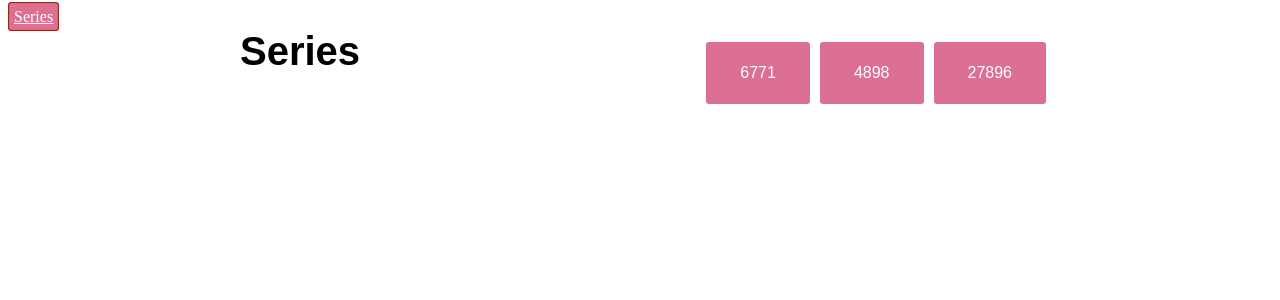
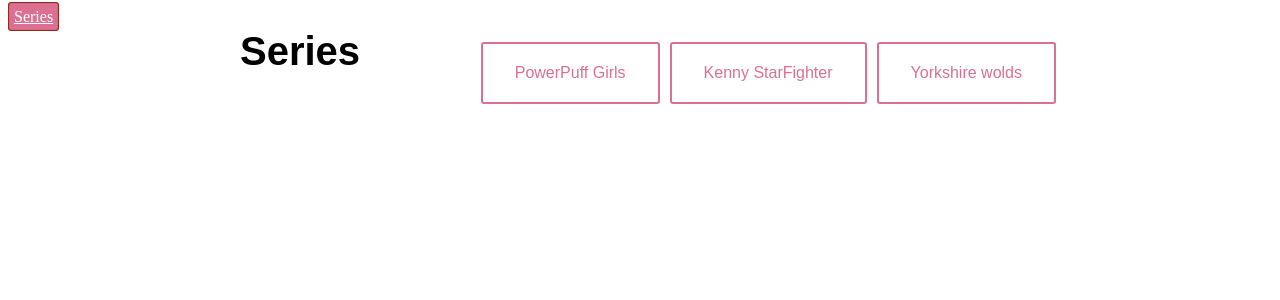
Before and after one commit to hendrikras/powerpuff, a React (Create React App) app: page / in a window 1280 px wide. Shown: the top 300 px of the page. Built offline with nearby package versions, Linux system fonts and the light colour scheme.

Commit message:
implement episode details

```diff
--- a/src/App.jsx
+++ b/src/App.jsx
@@ -1,7 +1,6 @@
 import React from 'react';
 import { Route } from 'react-router-dom';
 import Main from './views/Main';
-import Episodes from './views/Episodes';
 import Details from './views/Details';
 import { LinkElement } from './styled';
 
@@ -13,7 +12,6 @@
 
     <main>
       <Route exact path="/" component={Main} />
-      <Route exact path="/episodes" component={Episodes} />
       <Route exact path="/details" component={Details} />
     </main>
   </div>
--- a/src/stores/modules/series.js
+++ b/src/stores/modules/series.js
@@ -7,6 +7,7 @@
   show: {},
   episodeList: [],
   ids: [6771, 4898, 27896],
+  names: { 6771: 'PowerPuff Girls', 4898: 'Kenny StarFighter', 27896: 'Yorkshire wolds' },
   isFetching: false,
 };
 
--- a/src/styled/index.js
+++ b/src/styled/index.js
@@ -17,6 +17,19 @@
 font-weight: bold;
 @media (min-width: 320px) and (max-width: 780px) {
   font-size: 30px;
+}
+`;
+
+
+export const CardHeading = styled.h2`
+font-family: 'Enriqueta', arial, serif;
+line-height: 1.25; margin: 0 0 10px;
+font-size: 25px;
+font-weight: bold;
+@media (min-width: 320px) and (max-width: 780px) {
+  font-size: 14px;
+  line-height: 1.25; margin: 0 0 0;
+
 }
 `;
 
@@ -50,7 +63,7 @@
    grid-template-areas: "a";
    grid-gap: 10px;
    @media (min-width: 780px)  {
-    grid-template-areas: "a a a a";
+    grid-template-areas: "a a a";
   }
 `;
 
@@ -84,7 +97,6 @@
 `;
 
 export const Button = styled.button`
-  /* Adapt the colors based on primary prop */
   background: ${props => (props.primary ? 'palevioletred' : 'white')};
   color: ${props => (props.primary ? 'white' : 'palevioletred')};
 
@@ -95,4 +107,5 @@
   border-radius: 3px;
   width: 100%
   height: 100%;
+  cursor: pointer;
 `;
--- a/src/views/Details.jsx
+++ b/src/views/Details.jsx
@@ -7,7 +7,7 @@
 import { connect } from 'react-redux';
 import { fetchEpisodes } from '../stores/modules/series';
 import {
-  Button, Grid, GridItem, Image, Row, Column, Heading, Paragraph,
+  Button, CardHeading, Grid, GridItem, Image, Row, Column, Heading, Paragraph,
 } from '../styled';
 
 const Details = ({
@@ -41,13 +41,17 @@
         <Grid>
           {episodeList.length > 0 && episodeList.map(episode => (
             <GridItem key={episode.id}>
-              <Button primary>{ episode.name }</Button>
+              <Button>
+                {episode.image && episode.image.medium && <Image src={episode.image.medium} /> }
+                <CardHeading>{ episode.name }</CardHeading>
+                <div>{ ReactHtmlParser(episode.summary) }</div>
+              </Button>
             </GridItem>
           ))}
         </Grid>
         {
       episodeList.length === 0
-    && (<Button onClick={() => fetch(id)}>Show episodes</Button>)
+    && (<Button primary onClick={() => fetch(id)}>Show episodes</Button>)
     }
       </Column>
     </Row>
--- a/src/views/Episodes.jsx
+++ /dev/null
@@ -1,7 +0,0 @@
-import React from 'react';
-
-export default () => (
-  <div>
-    <h1>Episodes</h1>
-  </div>
-);
--- a/src/views/Main.jsx
+++ b/src/views/Main.jsx
@@ -5,7 +5,9 @@
 import { bindActionCreators } from 'redux';
 import { connect } from 'react-redux';
 import { fetchShow } from '../stores/modules/series';
-import { Button, Column, Row, Heading, Grid, GridItem } from '../styled';
+import {
+  Button, Column, Row, Heading, Grid, GridItem,
+} from '../styled';
 
 const navigateDetails = (id, fetch, changePage) => {
   fetch(id);
@@ -13,7 +15,7 @@
 };
 
 const Main = ({
-  fetchShow: fetch, changePage, ids,
+  fetchShow: fetch, changePage, ids, names,
 }) => (
   <Row>
     <Column>
@@ -23,8 +25,8 @@
       <Grid>
         { ids.map(id => (
           <GridItem key={id}>
-            <Button primary type="button" onClick={() => navigateDetails(id, fetch, changePage)}>
-              {id}
+            <Button type="button" onClick={() => navigateDetails(id, fetch, changePage)}>
+              {names[id]}
             </Button>
           </GridItem>
         ))}
@@ -36,6 +38,7 @@
 
 Main.propTypes = {
   ids: PropTypes.arrayOf(PropTypes.number).isRequired,
+  names: PropTypes.shape().isRequired,
   changePage: PropTypes.func.isRequired,
   fetchShow: PropTypes.func.isRequired,
 };
```
